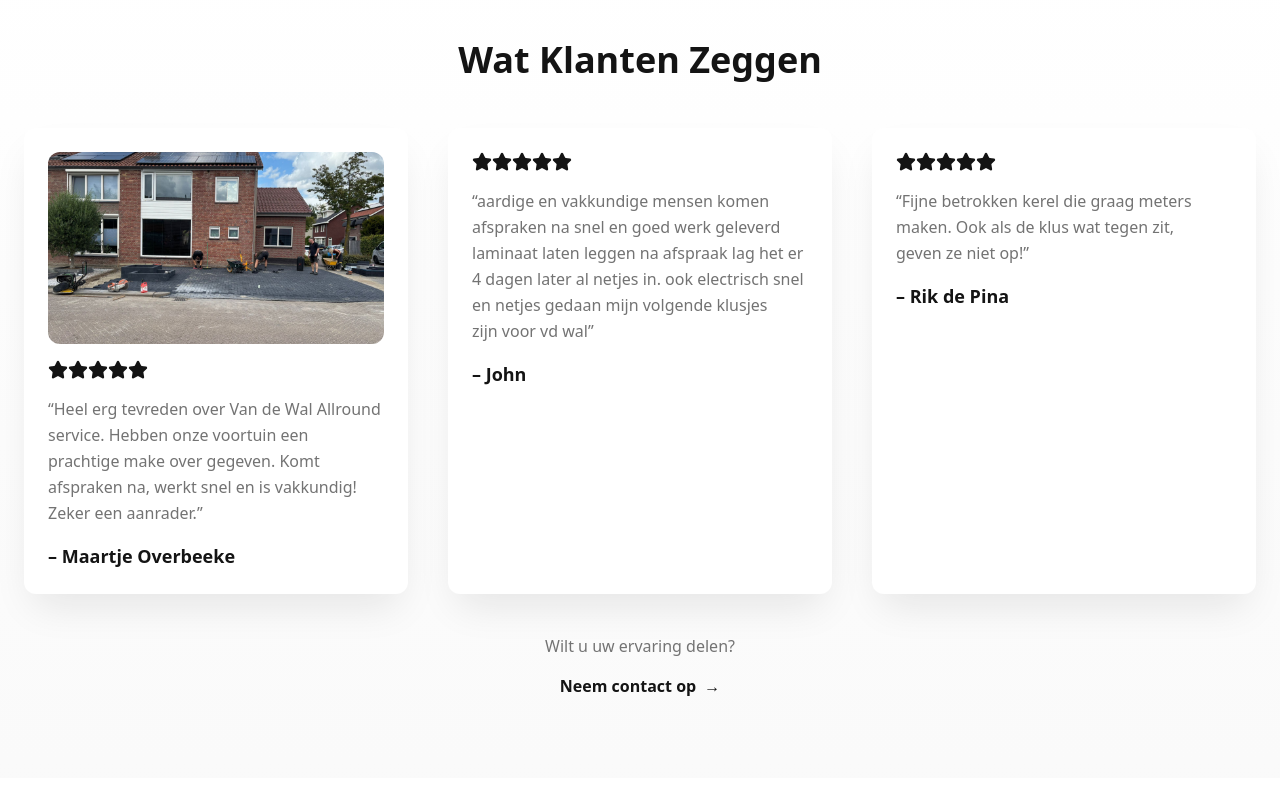
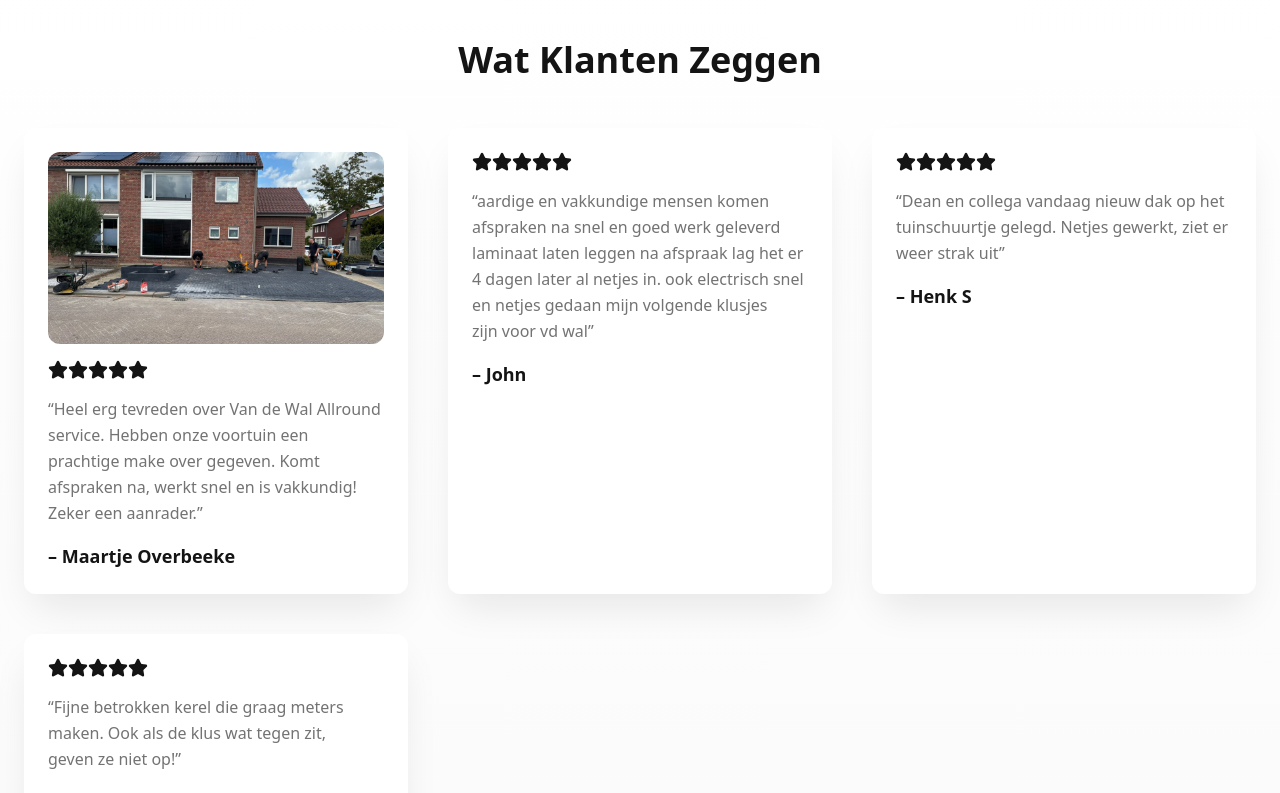
Before and after one commit to Timodo22/wal-allround-craft, a React (Vite) app: page / in a window 1280 px wide. Shown: the part 2000-2793 px from the top of the page. Built offline with nearby package versions, Linux system fonts and the light colour scheme.

Commit message:
Added recensie

```diff
--- a/src/components/Recensie.tsx
+++ b/src/components/Recensie.tsx
@@ -14,6 +14,11 @@ const Recensie = () => {
       rating: 5,// <-- Voeg hier je afbeelding toe
     },
             {
+      name: "Henk S",
+      text: "Dean en collega vandaag nieuw dak op het tuinschuurtje gelegd. Netjes gewerkt, ziet er weer strak uit",
+      rating: 5,// <-- Voeg hier je afbeelding toe
+    },
+                {
       name: "Rik de Pina",
       text: "Fijne betrokken kerel die graag meters maken. Ook als de klus wat tegen zit, geven ze niet op!",
       rating: 5,// <-- Voeg hier je afbeelding toe
```
